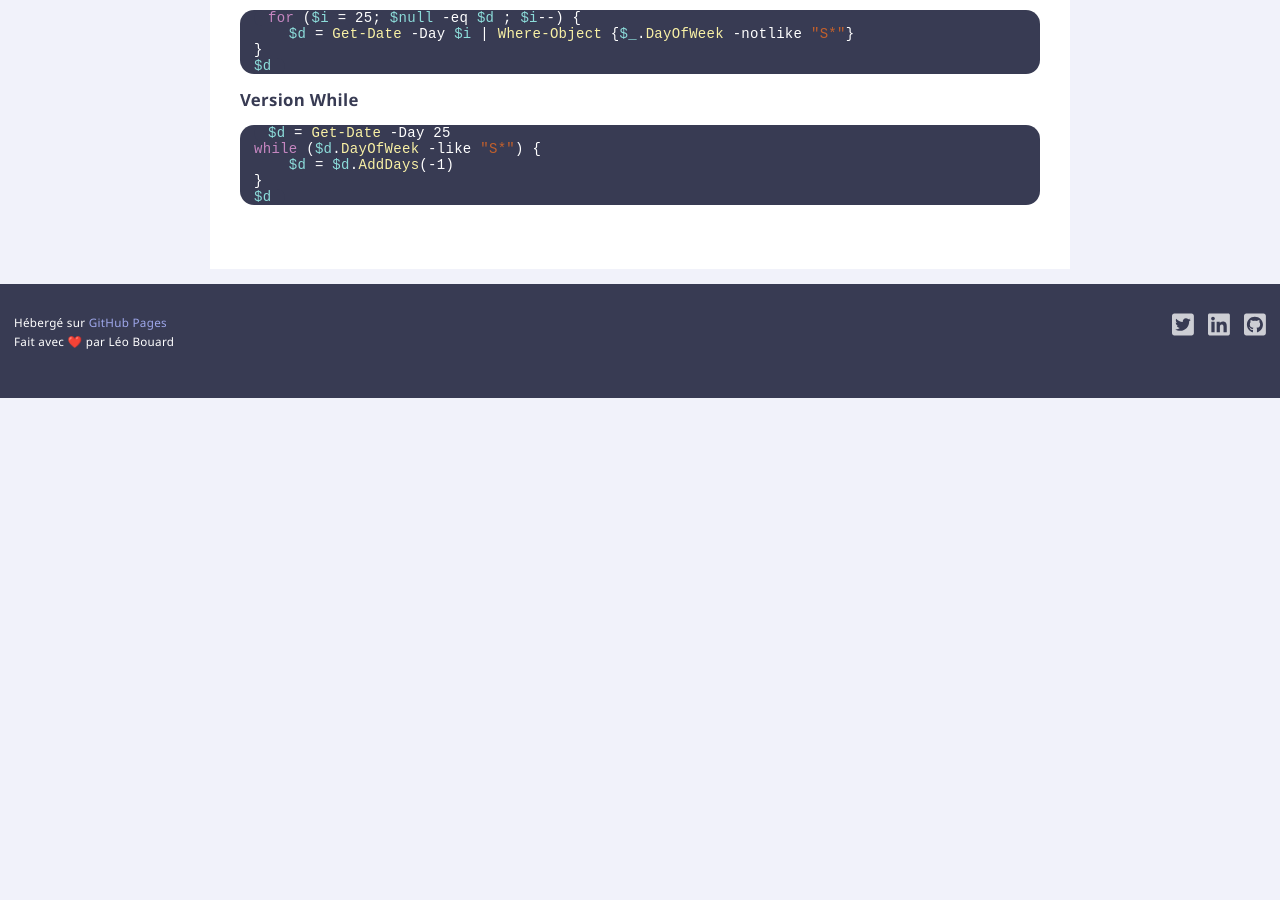
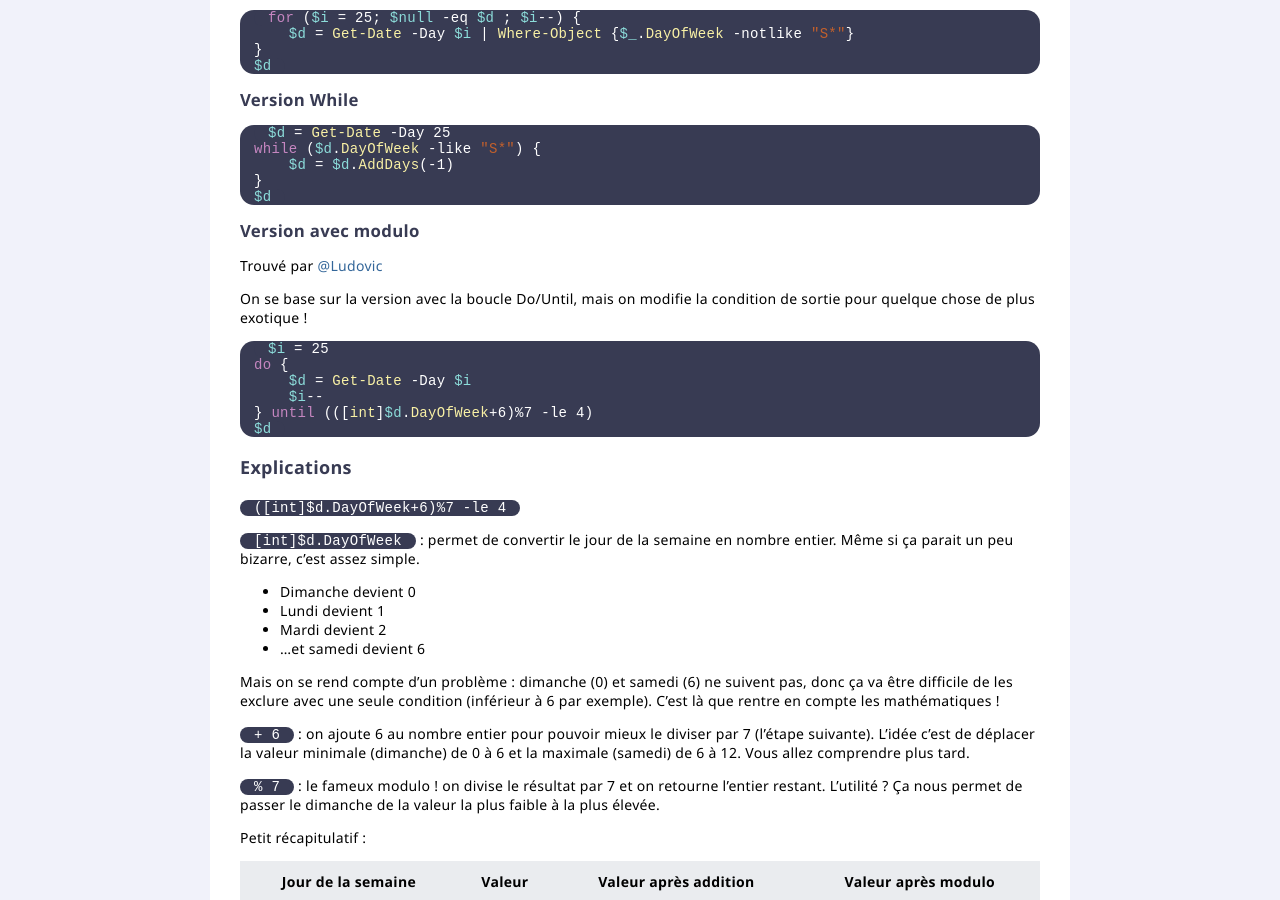
Before and after one commit to leobouard/leobouard.github.io, a Jekyll site: the page built from _posts/2021-07-23-jour-de-paie-soluce.md, in a window 1280 px wide and 900 px high, scrolled down 615 px. Built offline with Jekyll 4.4.1, drawn with Linux system fonts in a browser that asks for light colours; before the commit the page ends 1013 px from its top, so only the background shows below that; some of the changed text lies outside the part shown.

Commit message:
Update 2021-07-23-jour-de-paie-soluce.md

````diff
--- a/_posts/2021-07-23-jour-de-paie-soluce.md
+++ b/_posts/2021-07-23-jour-de-paie-soluce.md
@@ -3,7 +3,9 @@ layout: post
 title: "[SOLUTION] Le jour de paie"
 ---
 
-## Version Do/Until 👑
+
+
+## Version Do/Until
 
 ```powershell
 $i = 25
@@ -49,3 +51,62 @@ while ($d.DayOfWeek -like "S*") {
 }
 $d
 ```
+
+## Version avec modulo
+
+Trouvé par [@Ludovic]()
+
+On se base sur la version avec la boucle Do/Until, mais on modifie la condition de sortie pour quelque chose de plus exotique !
+
+```powershell
+$i = 25
+do {
+    $d = Get-Date -Day $i
+    $i--
+} until (([int]$d.DayOfWeek+6)%7 -le 4)
+$d
+```
+
+### Explications
+
+`([int]$d.DayOfWeek+6)%7 -le 4`
+
+`[int]$d.DayOfWeek` : permet de convertir le jour de la semaine en nombre entier. Même si ça parait un peu bizarre, c'est assez simple.
+
+- Dimanche devient 0
+- Lundi devient 1
+- Mardi devient 2
+- ...et samedi devient 6
+
+Mais on se rend compte d'un problème : dimanche (0) et samedi (6) ne suivent pas, donc ça va être difficile de les exclure avec une seule condition (inférieur à 6 par exemple). C'est là que rentre en compte les mathématiques !
+
+`+ 6` : on ajoute 6 au nombre entier pour pouvoir mieux le diviser par 7 (l'étape suivante). L'idée c'est de déplacer la valeur minimale (dimanche) de 0 à 6 et la maximale (samedi) de 6 à 12. Vous allez comprendre plus tard.
+
+`% 7` : le fameux modulo ! on divise le résultat par 7 et on retourne l'entier restant. L'utilité ? Ça nous permet de passer le dimanche de la valeur la plus faible à la plus élevée.
+
+Petit récapitulatif :
+
+Jour de la semaine | Valeur | Valeur après addition | Valeur après modulo
+------------------ | ------ | --------------------- | -------------------
+Lundi | 1 | 7 | 0
+Mardi | 2 | 8 | 1
+Mercredi | 3 | 9 | 2
+Jeudi | 4 | 10 | 3
+Vendredi | 5 | 11 | 4
+Samedi | 6 | 12 | 5
+Dimanche | 7 | 13 | 6
+
+`-le 4` : suite à toutes nos opérations mathématiques, samedi = 5 et dimanche = 6. Il ne nous reste donc plus qu'à les exclure des résultats avec un opérateur de comparaison "Lower or equal".
+
+Au final, on si on n'avait utilisé le + 6) % 7, on aurait dû choisir la deuxième condition de sortie :
+
+```powershell
+$i = 25
+do {
+    $d = Get-Date -Day $i
+    $i--
+} until (([int]$d.DayOfWeek) -in 1..5)
+$d
+```
+
+...soit littéralement : si le jour de la semaine est compris en 1 et 5, alors on peut sortir. Mais avouez que c'est quand même moins fun que la première option !
````
